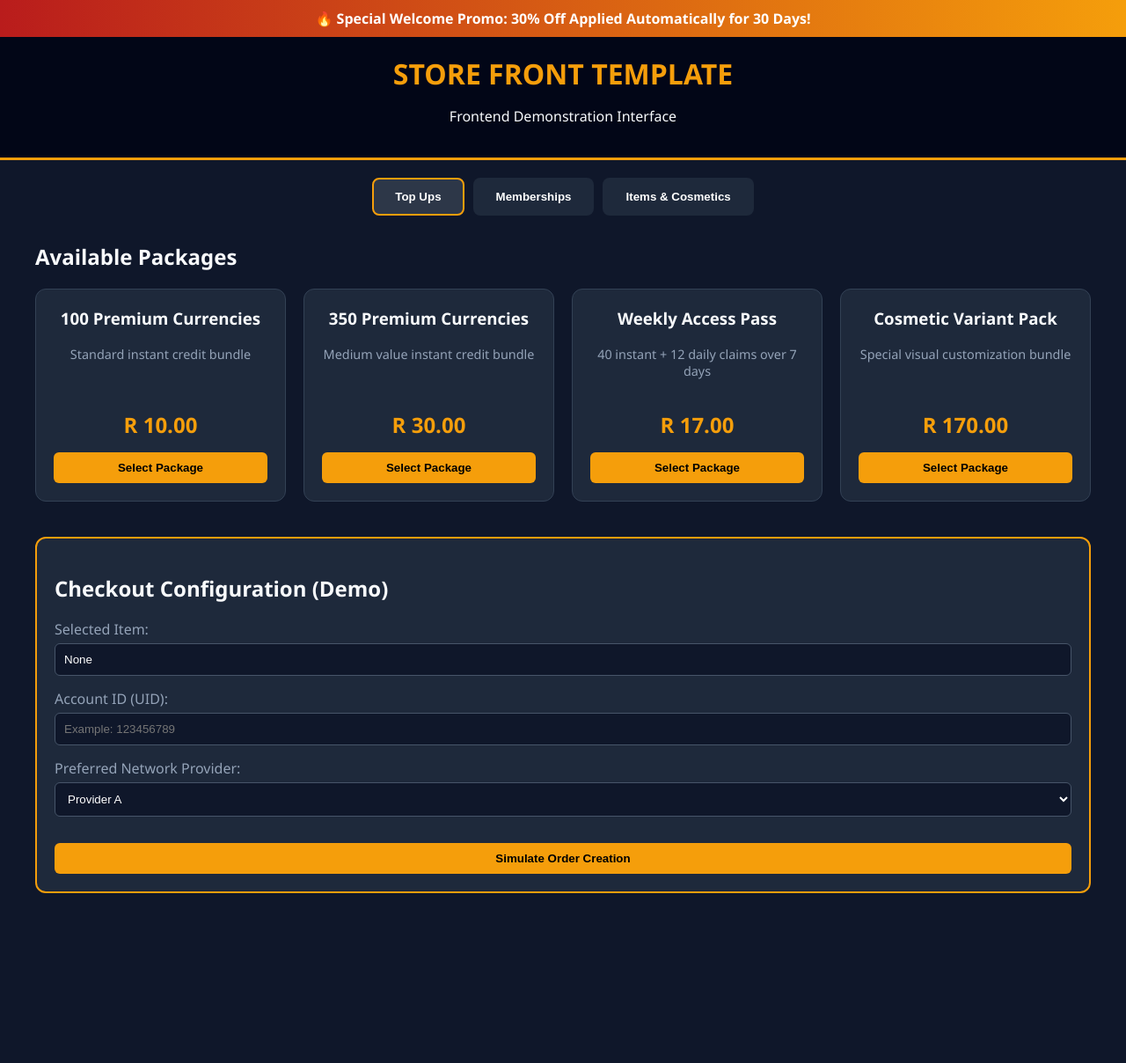
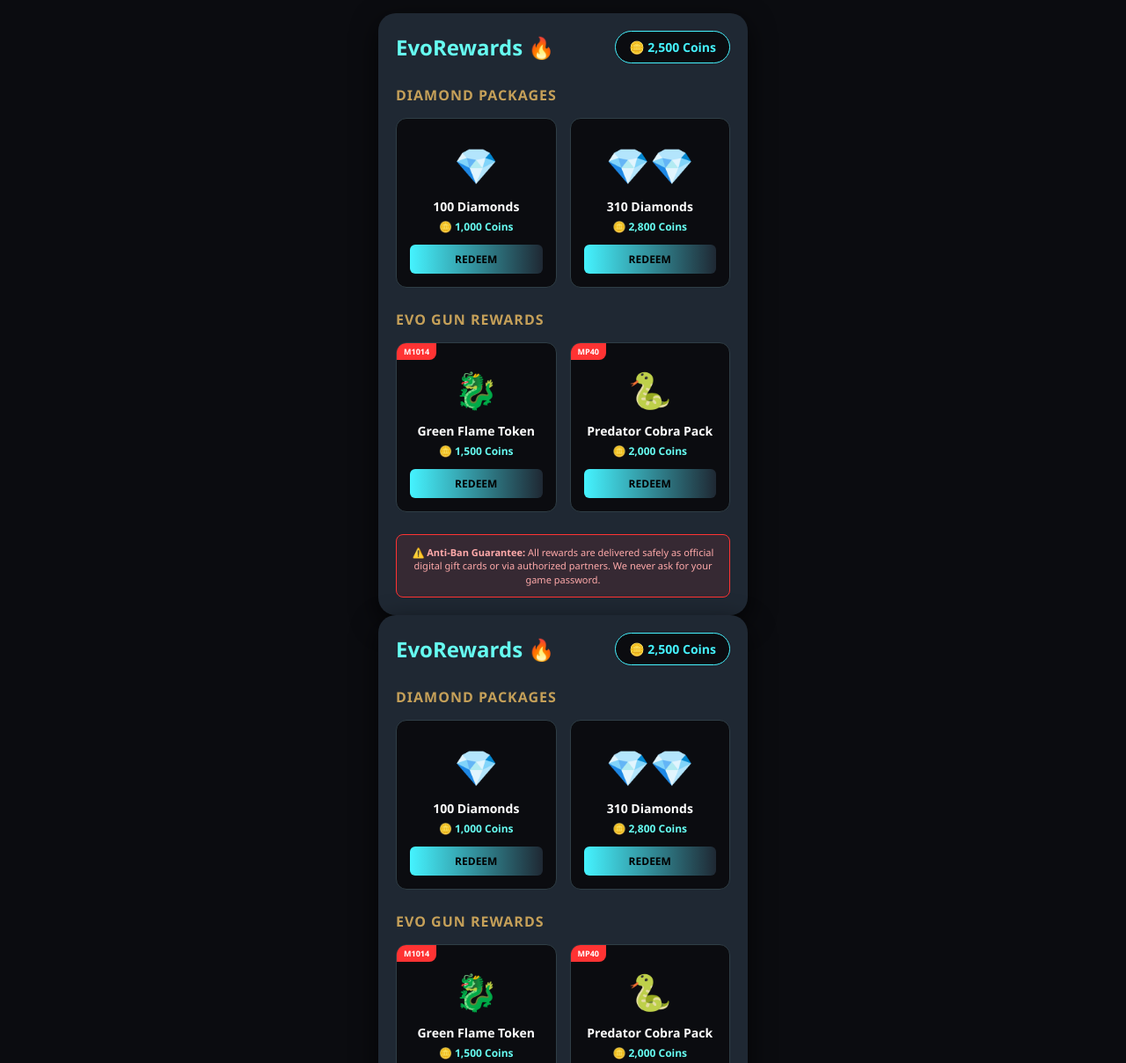
Before and after one commit to maremoshemashale802-svg/Zenox-SHOP-ZA, a plain HTML site: page index.html in a window 1280 px wide. Shown: the top 1208 px of the page at 88% size. Before the commit the page ends 1035 px from the top, so only its background shows below. Drawn offline with Linux system fonts and the light colour scheme.

Commit message:
Update title and style for EvoRewards page

```diff
--- a/index.html
+++ b/index.html
@@ -3,264 +3,200 @@
 <head>
     <meta charset="UTF-8">
     <meta name="viewport" content="width=device-width, initial-scale=1.0">
-    <title>Game Shop Template</title>
+    <title>EvoRewards - Game Items & Diamonds</title>
     <style>
-        :root {
-            --bg-color: #0f172a;
-            --card-bg: #1e293b;
-            --accent-color: #f59e0b;
-            --text-color: #f8fafc;
-            --text-muted: #94a3b8;
-        }
+        * { box-sizing: border-box; margin: 0; padding: 0; font-family: 'Segoe UI', sans-serif; }
+        body { background-color: #0b0c10; color: #fff; padding: 15px; display: flex; flex-direction: column; align-items: center; }
 
-        body {
-            margin: 0;
-            font-family: 'Segoe UI', Tahoma, Geneva, Verdana, sans-serif;
-            background-color: var(--bg-color);
-            color: var(--text-color);
-        }
+        /* App Header */
+        .app-container { width: 100%; max-width: 420px; background: #1f2833; border-radius: 20px; padding: 20px; box-shadow: 0 10px 30px rgba(0,0,0,0.7); }
+        .header { display: flex; justify-content: space-between; align-items: center; margin-bottom: 25px; }
+        .logo { font-size: 24px; font-weight: 900; color: #66fcf1; }
+        .wallet { background: #0b0c10; padding: 8px 15px; border-radius: 30px; font-weight: bold; border: 1px solid #45f3ff; color: #45f3ff; font-size: 14px; }
 
-        header {
-            background-color: #020617;
-            padding: 20px;
-            text-align: center;
-            border-bottom: 3px solid var(--accent-color);
-        }
+        /* Section Title */
+        h3 { font-size: 16px; text-transform: uppercase; color: #c5a059; margin-bottom: 15px; letter-spacing: 1px; }
 
-        h1 {
-            margin: 0;
-            color: var(--accent-color);
-        }
+        /* Grid Items */
+        .grid { display: grid; grid-template-columns: 1fr 1fr; gap: 15px; margin-bottom: 25px; }
+        .shop-card { background: #0b0c10; border-radius: 12px; padding: 15px; text-align: center; border: 1px solid #2f3e46; transition: 0.3s; position: relative; overflow: hidden; }
+        .shop-card:hover { border-color: #66fcf1; transform: translateY(-3px); }
 
-        .promo-banner {
-            background: linear-gradient(90deg, #b91c1c, #f59e0b);
-            color: white;
-            text-align: center;
-            padding: 10px;
-            font-weight: bold;
-        }
+        .item-tag { position: absolute; top: 0; left: 0; background: #ff3333; color: #fff; font-size: 9px; font-weight: bold; padding: 3px 8px; border-bottom-right-radius: 8px; text-transform: uppercase; }
+        .item-img { font-size: 40px; margin: 10px 0; display: block; }
+        .item-name { font-size: 14px; font-weight: bold; margin-bottom: 5px; display: block; }
+        .item-cost { font-size: 12px; color: #66fcf1; font-weight: bold; display: block; margin-bottom: 12px; }
 
-        .container {
-            max-width: 1200px;
-            margin: 20px auto;
-            padding: 0 20px;
-        }
+        .claim-btn { width: 100%; padding: 8px; background: linear-gradient(90deg, #45f3ff, #1f2833); border: none; color: #000; font-weight: bold; border-radius: 6px; cursor: pointer; font-size: 12px; text-transform: uppercase; }
 
-        .tabs {
-            display: flex;
-            justify-content: center;
-            gap: 10px;
-            margin-bottom: 30px;
-        }
-
-        .tab-btn {
-            background-color: var(--card-bg);
-            color: white;
-            border: 2px solid transparent;
-            padding: 12px 24px;
-            cursor: pointer;
-            font-weight: bold;
-            border-radius: 8px;
-            transition: all 0.3s ease;
-        }
-
-        .tab-btn.active, .tab-btn:hover {
-            border-color: var(--accent-color);
-            background-color: #2d3748;
-        }
-
-        .grid {
-            display: grid;
-            grid-template-columns: repeat(auto-fit, minmax(280px, 1fr));
-            gap: 20px;
-        }
-
-        .card {
-            background-color: var(--card-bg);
-            border-radius: 12px;
-            padding: 20px;
-            text-align: center;
-            border: 1px solid #334155;
-            display: flex;
-            flex-direction: column;
-            justify-content: space-between;
-        }
-
-        .card h3 {
-            margin-top: 0;
-        }
-
-        .price {
-            font-size: 1.5rem;
-            color: var(--accent-color);
-            font-weight: bold;
-            margin: 15px 0;
-        }
-
-        .desc {
-            color: var(--text-muted);
-            font-size: 0.9rem;
-            margin-bottom: 20px;
-        }
-
-        .buy-btn {
-            background-color: var(--accent-color);
-            color: #000;
-            border: none;
-            padding: 10px 20px;
-            font-weight: bold;
-            border-radius: 6px;
-            cursor: pointer;
-            width: 100%;
-            transition: background 0.2s;
-        }
-
-        .buy-btn:hover {
-            background-color: #d97706;
-        }
-
-        /* Order Summary / Demo Input Modal Area */
-        .demo-panel {
-            background-color: var(--card-bg);
-            border: 2px solid var(--accent-color);
-            border-radius: 12px;
-            padding: 20px;
-            margin-top: 40px;
-        }
-
-        .form-group {
-            margin-bottom: 15px;
-        }
-
-        .form-group label {
-            display: block;
-            margin-bottom: 5px;
-            color: var(--text-muted);
-        }
-
-        .form-group input, .form-group select {
-            width: 100%;
-            padding: 10px;
-            border-radius: 6px;
-            border: 1px solid #475569;
-            background-color: #0f172a;
-            color: white;
-            box-sizing: border-box;
-        }
+        /* Notice Box */
+        .legal-notice { background: rgba(255, 51, 51, 0.1); border: 1px solid #ff3333; border-radius: 8px; padding: 12px; font-size: 11px; color: #ffaaaa; line-height: 1.4; text-align: center; }
     </style>
 </head>
 <body>
 
-    <div class="promo-banner">
-        🔥 Special Welcome Promo: 30% Off Applied Automatically for 30 Days!
-    </div>
-
-    <header>
-        <h1>STORE FRONT TEMPLATE</h1>
-        <p>Frontend Demonstration Interface</p>
-    </header>
-
-    <div class="container">
-        <!-- Navigation Categories -->
-        <div class="tabs">
-            <button class="tab-btn active">Top Ups</button>
-            <button class="tab-btn">Memberships</button>
-            <button class="tab-btn">Items & Cosmetics</button>
+    <div class="app-container">
+        <!-- Top Navigation -->
+        <div class="header">
+            <div class="logo">EvoRewards 🔥</div>
+            <div class="wallet">🪙 <span id="coins">2,500</span> Coins</div>
         </div>
 
-        <!-- Catalog Display -->
-        <h2>Available Packages</h2>
+        <!-- Diamonds Section -->
+        <h3>Diamond Packages</h3>
         <div class="grid">
-            <!-- Package 1 -->
-            <div class="card">
-                <div>
-                    <h3>100 Premium Currencies</h3>
-                    <p class="desc">Standard instant credit bundle</p>
-                </div>
-                <div>
-                    <div class="price">R 10.00</div>
-                    <button class="buy-btn" onclick="selectPackage('100 Currencies', 10)">Select Package</button>
-                </div>
+            <div class="shop-card">
+                <span class="item-img">💎</span>
+                <span class="item-name">100 Diamonds</span>
+                <span class="item-cost">🪙 1,000 Coins</span>
+                <button class="claim-btn" onclick="redeemItem('100 Diamonds', 1000)">Redeem</button>
             </div>
-
-            <!-- Package 2 -->
-            <div class="card">
-                <div>
-                    <h3>350 Premium Currencies</h3>
-                    <p class="desc">Medium value instant credit bundle</p>
-                </div>
-                <div>
-                    <div class="price">R 30.00</div>
-                    <button class="buy-btn" onclick="selectPackage('350 Currencies', 30)">Select Package</button>
-                </div>
-            </div>
-
-            <!-- Package 3 -->
-            <div class="card">
-                <div>
-                    <h3>Weekly Access Pass</h3>
-                    <p class="desc">40 instant + 12 daily claims over 7 days</p>
-                </div>
-                <div>
-                    <div class="price">R 17.00</div>
-                    <button class="buy-btn" onclick="selectPackage('Weekly Access Pass', 17)">Select Package</button>
-                </div>
-            </div>
-
-            <!-- Package 4 -->
-            <div class="card">
-                <div>
-                    <h3>Cosmetic Variant Pack</h3>
-                    <p class="desc">Special visual customization bundle</p>
-                </div>
-                <div>
-                    <div class="price">R 170.00</div>
-                    <button class="buy-btn" onclick="selectPackage('Cosmetic Pack', 170)">Select Package</button>
-                </div>
+            <div class="shop-card">
+                <span class="item-img">💎💎</span>
+                <span class="item-name">310 Diamonds</span>
+                <span class="item-cost">🪙 2,800 Coins</span>
+                <button class="claim-btn" onclick="redeemItem('310 Diamonds', 2800)">Redeem</button>
             </div>
         </div>
 
-        <!-- Mock Configuration Form -->
-        <div class="demo-panel">
-            <h2>Checkout Configuration (Demo)</h2>
-            <div class="form-group">
-                <label for="selected-item">Selected Item:</label>
-                <input type="text" id="selected-item" readonly value="None">
+        <!-- Evo Gun Safe Vouchers Section -->
+        <h3>Evo Gun Rewards</h3>
+        <div class="grid">
+            <div class="shop-card">
+                <span class="item-tag">M1014</span>
+                <span class="item-img">🐉</span>
+                <span class="item-name">Green Flame Token</span>
+                <span class="item-cost">🪙 1,500 Coins</span>
+                <button class="claim-btn" onclick="redeemItem('Green Flame Token Pack', 1500)">Redeem</button>
             </div>
+            <div class="shop-card">
+                <span class="item-tag">MP40</span>
+                <span class="item-img">🐍</span>
+                <span class="item-name">Predator Cobra Pack</span>
+                <span class="item-cost">🪙 2,000 Coins</span>
+                <button class="claim-btn" onclick="redeemItem('Predator Cobra Pack', 2000)">Redeem</button>
+            </div>
+        </div>
 
-            <div class="form-group">
-                <label for="uid">Account ID (UID):</label>
-                <input type="text" id="uid" placeholder="Example: 123456789">
-            </div>
-
-            <div class="form-group">
-                <label for="network">Preferred Network Provider:</label>
-                <select id="network">
-                    <option value="mtn">Provider A</option>
-                    <option value="vodacom">Provider B</option>
-                    <option value="telkom">Provider C</option>
-                </select>
-            </div>
-
-            <button class="buy-btn" style="margin-top: 15px;" onclick="processDemo()">Simulate Order Creation</button>
+        <!-- Safe Legal Notice -->
+        <div class="legal-notice">
+            ⚠️ <strong>Anti-Ban Guarantee:</strong> All rewards are delivered safely as official digital gift cards or via authorized partners. We never ask for your game password.
         </div>
     </div>
 
     <script>
-        function selectPackage(name, price) {
-            document.getElementById('selected-item').value = name + " - R" + price.toFixed(2);
-            alert("Selected: " + name);
-        }
+        let userCoins = 2500;
 
-        function processDemo() {
-            const uid = document.getElementById('uid').value;
-            const item = document.getElementById('selected-item').value;
-            if(!uid || item === "None") {
-                alert("Please select a package and fill in the required account ID.");
-                return;
+        function redeemItem(itemName, cost) {
+            if (userCoins >= cost) {
+                userCoins -= cost;
+                document.getElementById('coins').textContent = userCoins.toLocaleString();
+                alert(`🎉 Order Placed! Your request for "${itemName}" has been received. Processing via official channels can take up to 24 hours.`);
+            } else {
+                alert("❌ Insufficient Coins! Participate in more app tournaments or watch ads to earn more coins.");
             }
-            alert("Demo workflow completed. In a live application, this information would pass safely to a certified transaction processing gateway.");
         }
     </script>
 </body>
 </html>
+<!DOCTYPE html>
+<html lang="en">
+<head>
+    <meta charset="UTF-8">
+    <meta name="viewport" content="width=device-width, initial-scale=1.0">
+    <title>EvoRewards - Game Items & Diamonds</title>
+    <style>
+        * { box-sizing: border-box; margin: 0; padding: 0; font-family: 'Segoe UI', sans-serif; }
+        body { background-color: #0b0c10; color: #fff; padding: 15px; display: flex; flex-direction: column; align-items: center; }
+
+        /* App Header */
+        .app-container { width: 100%; max-width: 420px; background: #1f2833; border-radius: 20px; padding: 20px; box-shadow: 0 10px 30px rgba(0,0,0,0.7); }
+        .header { display: flex; justify-content: space-between; align-items: center; margin-bottom: 25px; }
+        .logo { font-size: 24px; font-weight: 900; color: #66fcf1; }
+        .wallet { background: #0b0c10; padding: 8px 15px; border-radius: 30px; font-weight: bold; border: 1px solid #45f3ff; color: #45f3ff; font-size: 14px; }
+
+        /* Section Title */
+        h3 { font-size: 16px; text-transform: uppercase; color: #c5a059; margin-bottom: 15px; letter-spacing: 1px; }
+
+        /* Grid Items */
+        .grid { display: grid; grid-template-columns: 1fr 1fr; gap: 15px; margin-bottom: 25px; }
+        .shop-card { background: #0b0c10; border-radius: 12px; padding: 15px; text-align: center; border: 1px solid #2f3e46; transition: 0.3s; position: relative; overflow: hidden; }
+        .shop-card:hover { border-color: #66fcf1; transform: translateY(-3px); }
+
+        .item-tag { position: absolute; top: 0; left: 0; background: #ff3333; color: #fff; font-size: 9px; font-weight: bold; padding: 3px 8px; border-bottom-right-radius: 8px; text-transform: uppercase; }
+        .item-img { font-size: 40px; margin: 10px 0; display: block; }
+        .item-name { font-size: 14px; font-weight: bold; margin-bottom: 5px; display: block; }
+        .item-cost { font-size: 12px; color: #66fcf1; font-weight: bold; display: block; margin-bottom: 12px; }
+
+        .claim-btn { width: 100%; padding: 8px; background: linear-gradient(90deg, #45f3ff, #1f2833); border: none; color: #000; font-weight: bold; border-radius: 6px; cursor: pointer; font-size: 12px; text-transform: uppercase; }
+
+        /* Notice Box */
+        .legal-notice { background: rgba(255, 51, 51, 0.1); border: 1px solid #ff3333; border-radius: 8px; padding: 12px; font-size: 11px; color: #ffaaaa; line-height: 1.4; text-align: center; }
+    </style>
+</head>
+<body>
+
+    <div class="app-container">
+        <!-- Top Navigation -->
+        <div class="header">
+            <div class="logo">EvoRewards 🔥</div>
+            <div class="wallet">🪙 <span id="coins">2,500</span> Coins</div>
+        </div>
+
+        <!-- Diamonds Section -->
+        <h3>Diamond Packages</h3>
+        <div class="grid">
+            <div class="shop-card">
+                <span class="item-img">💎</span>
+                <span class="item-name">100 Diamonds</span>
+                <span class="item-cost">🪙 1,000 Coins</span>
+                <button class="claim-btn" onclick="redeemItem('100 Diamonds', 1000)">Redeem</button>
+            </div>
+            <div class="shop-card">
+                <span class="item-img">💎💎</span>
+                <span class="item-name">310 Diamonds</span>
+                <span class="item-cost">🪙 2,800 Coins</span>
+                <button class="claim-btn" onclick="redeemItem('310 Diamonds', 2800)">Redeem</button>
+            </div>
+        </div>
+
+        <!-- Evo Gun Safe Vouchers Section -->
+        <h3>Evo Gun Rewards</h3>
+        <div class="grid">
+            <div class="shop-card">
+                <span class="item-tag">M1014</span>
+                <span class="item-img">🐉</span>
+                <span class="item-name">Green Flame Token</span>
+                <span class="item-cost">🪙 1,500 Coins</span>
+                <button class="claim-btn" onclick="redeemItem('Green Flame Token Pack', 1500)">Redeem</button>
+            </div>
+            <div class="shop-card">
+                <span class="item-tag">MP40</span>
+                <span class="item-img">🐍</span>
+                <span class="item-name">Predator Cobra Pack</span>
+                <span class="item-cost">🪙 2,000 Coins</span>
+                <button class="claim-btn" onclick="redeemItem('Predator Cobra Pack', 2000)">Redeem</button>
+            </div>
+        </div>
+
+        <!-- Safe Legal Notice -->
+        <div class="legal-notice">
+            ⚠️ <strong>Anti-Ban Guarantee:</strong> All rewards are delivered safely as official digital gift cards or via authorized partners. We never ask for your game password.
+        </div>
+    </div>
+
+    <script>
+        let userCoins = 2500;
+
+        function redeemItem(itemName, cost) {
+            if (userCoins >= cost) {
+                userCoins -= cost;
+                document.getElementById('coins').textContent = userCoins.toLocaleString();
+                alert(`🎉 Order Placed! Your request for "${itemName}" has been received. Processing via official channels can take up to 24 hours.`);
+            } else {
+                alert("❌ Insufficient Coins! Participate in more app tournaments or watch ads to earn more coins.");
+            }
+        }
+    </script>
+</body>
+</html>
```
